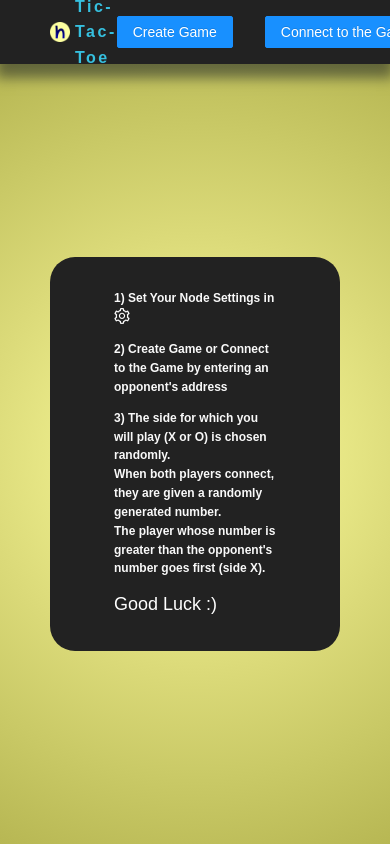
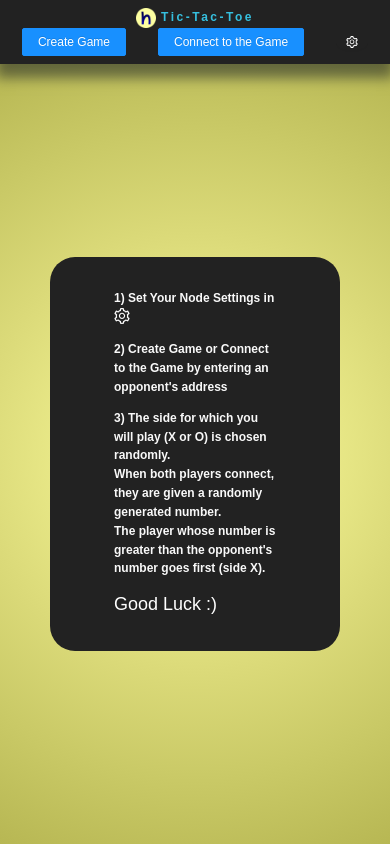
Before and after one commit to h1xten/tic-tac-toe-hopr, a React (Create React App) app: page / in a window 390 px wide. Built offline with nearby package versions, Linux system fonts and the light colour scheme.

Commit message:
v0.1.0: change colors

```diff
--- a/src/adaptive.css
+++ b/src/adaptive.css
@@ -1,3 +1,4 @@
+@media only screen and (max-width: 1200px) {}
 @media only screen and (max-width: 992px) {
     .hello__player {
         font-size: 16px !important;
@@ -56,15 +57,79 @@
     }
 }
 
+@media only screen and (max-width: 630px) {
+    .hello__player {
+        font-size: 12px !important;
+    }
+    .navbar {
+        font-size: 12px !important;
+    }
+    .navbar__content{
+        display: block !important;
+    }
+    .navbar__logo{
+        display: flex !important;
+        justify-content: center !important;
+    }
+    .navbar__settings>button:not(:last-child) {
+        margin: 0 !important;
+    }
+    .navbar__settings>button{
+        font-size: 12px !important;
+        height: auto;
+    }
+    .navbar__settings>button>span{
+        font-size: 12px !important;
+    }
+}
+
 @media only screen and (max-width: 480px) {
     .hello__player {
         font-size: 12px !important;
     }
-}
-
-/* @media only screen and (max-width: 1200px) {
-
+    .navbar {
+        font-size: 12px !important;
+    }
+    .navbar__content{
+        display: block !important;
+    }
+    .navbar__logo{
+        display: flex !important;
+        justify-content: center !important;
+    }
+    .navbar__settings>button:not(:last-child) {
+        margin: 0 !important;
+    }
+    .navbar__settings>button{
+        font-size: 12px !important;
+        height: auto;
+    }
+    .navbar__settings>button>span{
+        font-size: 12px !important;
+    }
 }
 @media only screen and (max-width: 320px) {
-
-} */
+    .navbar {
+        font-size: 12px !important;
+    }
+    .navbar__content{
+        display: block !important;
+    }
+    .navbar__logo{
+        display: flex !important;
+        justify-content: center !important;
+    }
+    .navbar__settings>button:not(:last-child) {
+        margin: 0 !important;
+    }
+    .navbar__settings>button{
+        font-size: 12px !important;
+        height: auto;
+    }
+    .navbar__settings>button>span{
+        font-size: 12px !important;
+    }
+    .hello__player{
+        padding: 1rem 3rem !important;
+    }
+}
```
